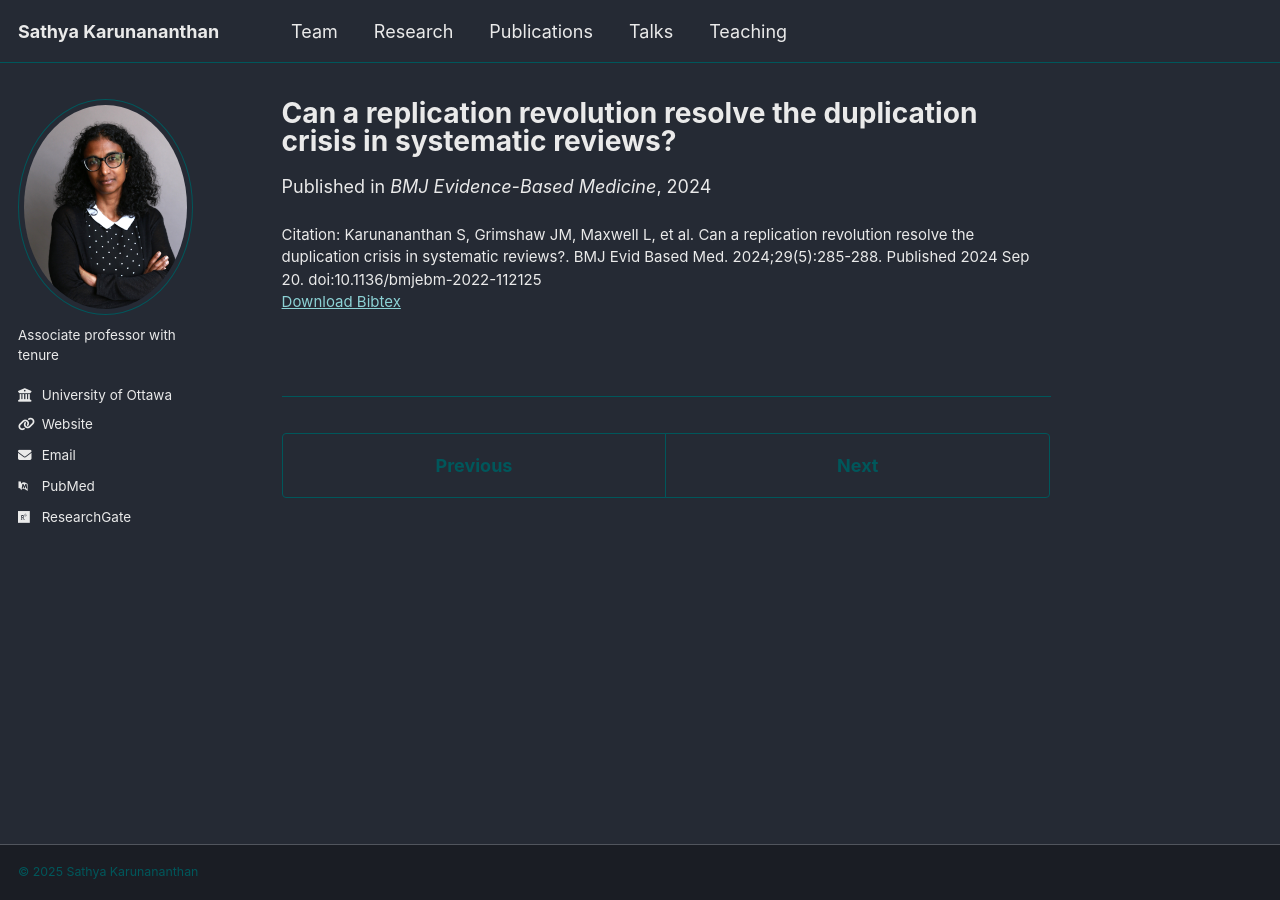
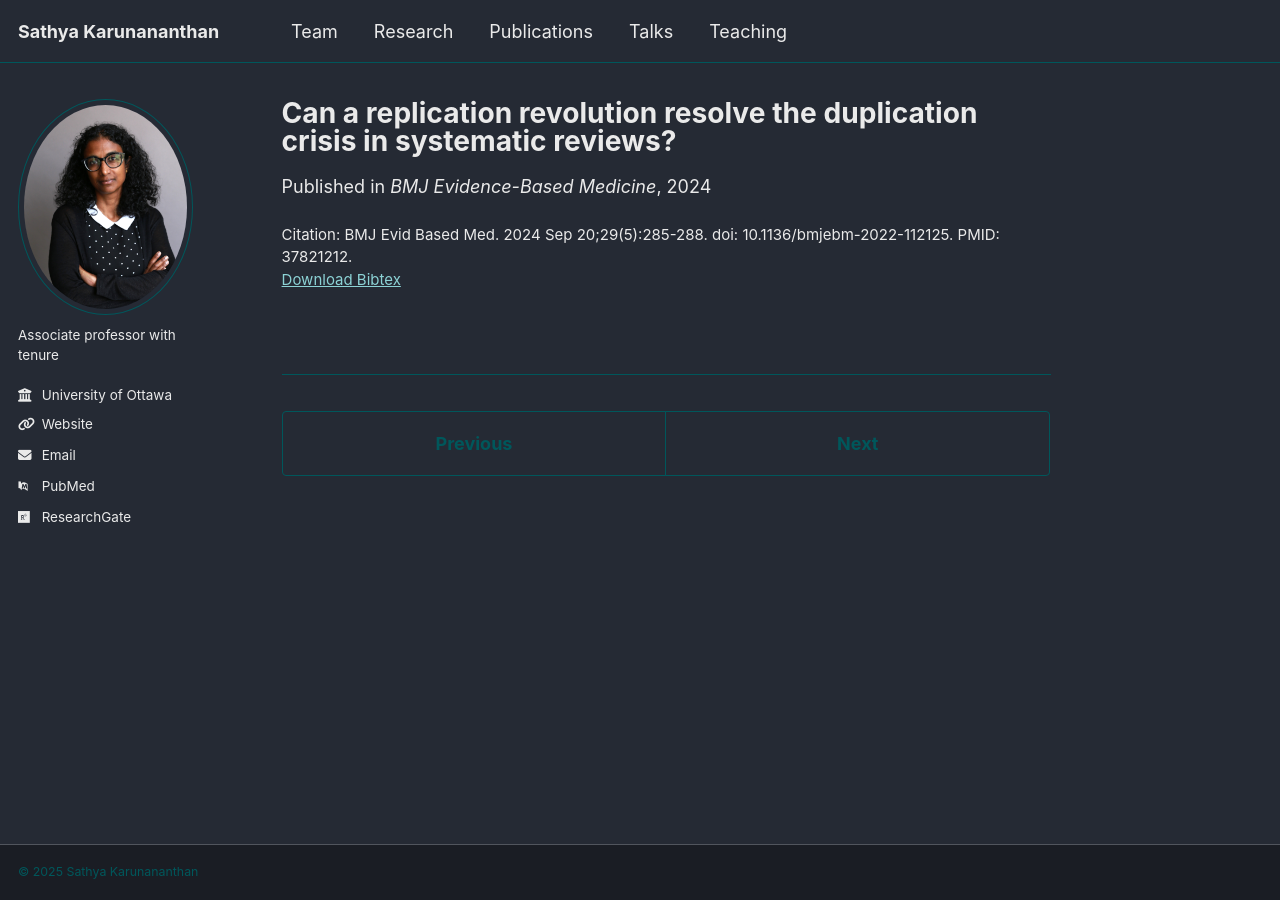
Before and after one commit to sathyaguru/sathyaguru.github.io, a Jekyll site: the page built from _publications/2024-09-20-publication-1.md, in a window 1280 px wide. Built offline with Jekyll 4.4.1, drawn with Linux system fonts in a browser that asks for light colours; some web fonts are replaced; a script that is not in the unit is left out.

Commit message:
modify _publications

```diff
--- a/_publications/2024-09-20-publication-1.md
+++ b/_publications/2024-09-20-publication-1.md
@@ -6,8 +6,9 @@ permalink: /publication/2024-09-20-publication-1
 # excerpt: ''
 date: 2024-09-20
 venue: 'BMJ Evidence-Based Medicine'
+author: 'Karunananthan S, Grimshaw JM, Maxwell L, Nguyen PY, Page MJ, Pardo Pardo J, Petkovic J, Vachon B, Welch VA, Tugwell P.'
 # slidesurl: ''
 # paperurl: ''
 bibtexurl: '/files/can-a-replication-revolution-resolve-the-duplication-crisis-in-systematic-reviews_.bib'
-citation: 'Karunananthan S, Grimshaw JM, Maxwell L, et al. Can a replication revolution resolve the duplication crisis in systematic reviews?. BMJ Evid Based Med. 2024;29(5):285-288. Published 2024 Sep 20. doi:10.1136/bmjebm-2022-112125'
+citation: 'BMJ Evid Based Med. 2024 Sep 20;29(5):285-288. doi: 10.1136/bmjebm-2022-112125. PMID: 37821212.'
 ---
```
